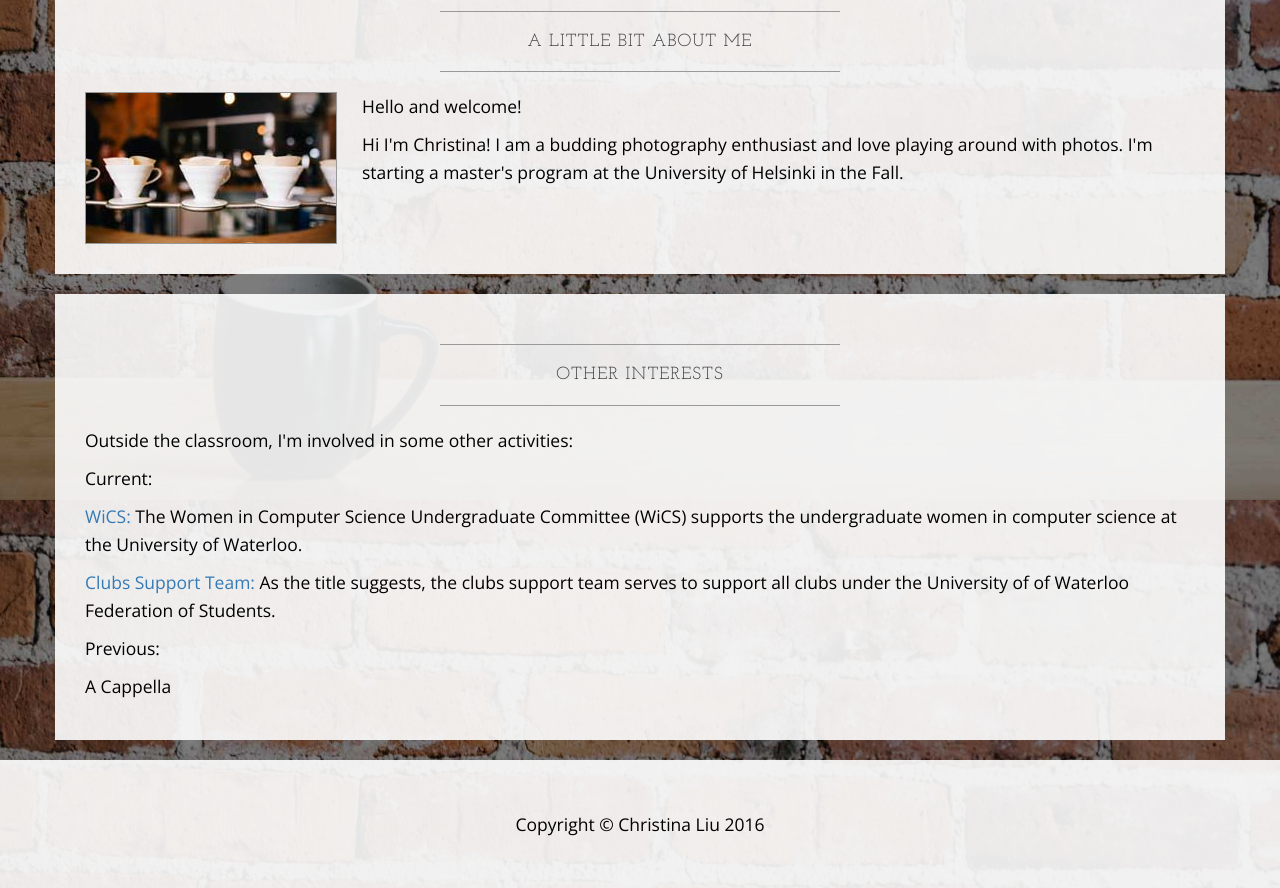
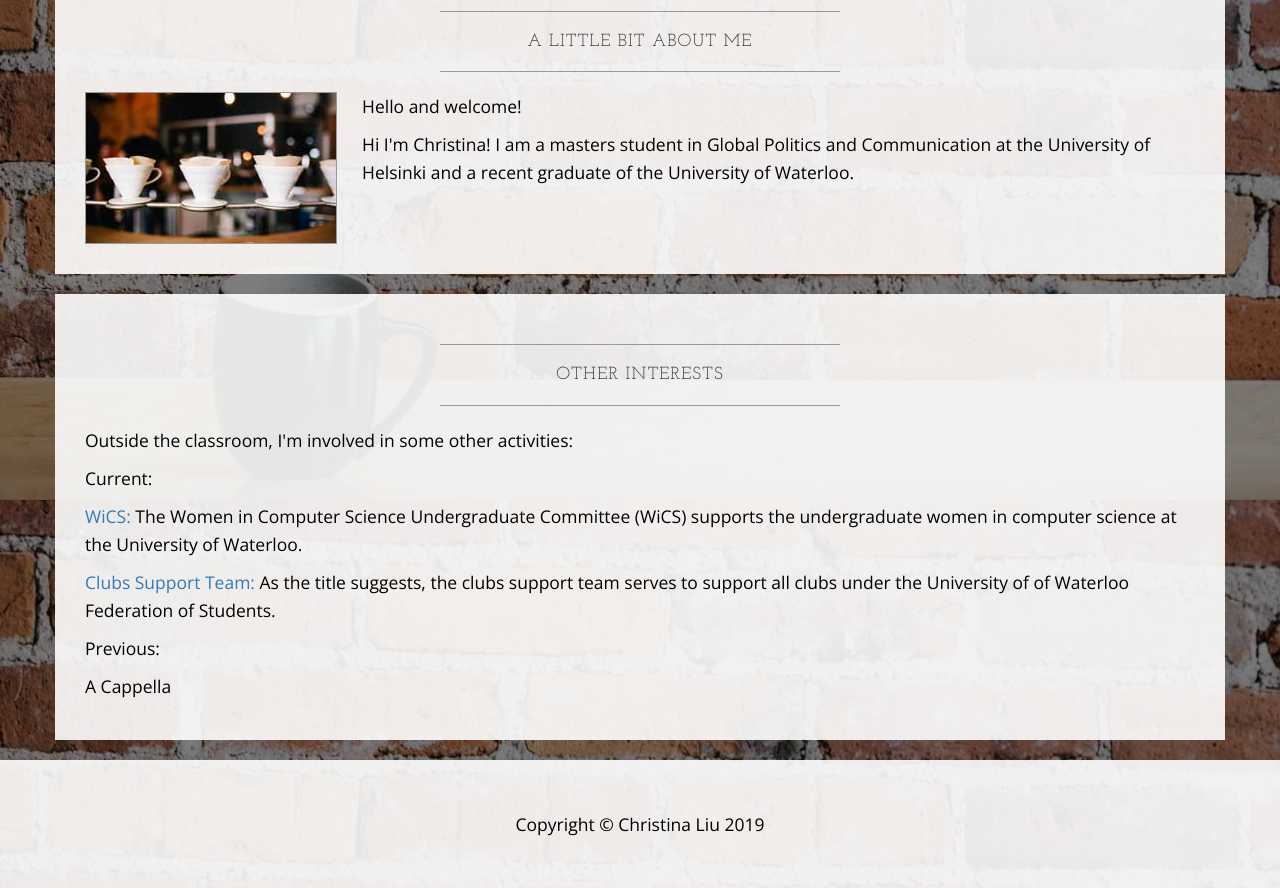
Before and after one commit to ChristinaLiu/christinaliu.github.io, a plain HTML site: page index.html in a window 1280 px wide. Shown: the part 1100-1988 px from the top of the page. Drawn offline with nearby package versions, Linux system fonts and the light colour scheme.

Commit message:
Update index.html

```diff
--- a/index.html
+++ b/index.html
@@ -134,7 +134,7 @@
                     <img class="img-responsive img-border img-left" src="img/intro-pic.jpg" alt="">
                     <hr class="visible-xs">
                     <p>Hello and welcome!</p>
-                    <p>Hi I'm Christina! I am a budding photography enthusiast and love playing around with photos. I'm starting a master's program at the University of Helsinki in the Fall.</p>
+                    <p>Hi I'm Christina! I am a masters student in Global Politics and Communication at the University of Helsinki and a recent graduate of the University of Waterloo.</p>
                 </div>
             </div>
         </div>
@@ -170,7 +170,7 @@
         <div class="container">
             <div class="row">
                 <div class="col-lg-12 text-center">
-                    <p>Copyright &copy; Christina Liu 2016</p>
+                    <p>Copyright &copy; Christina Liu 2019</p>
                 </div>
             </div>
         </div>
```
